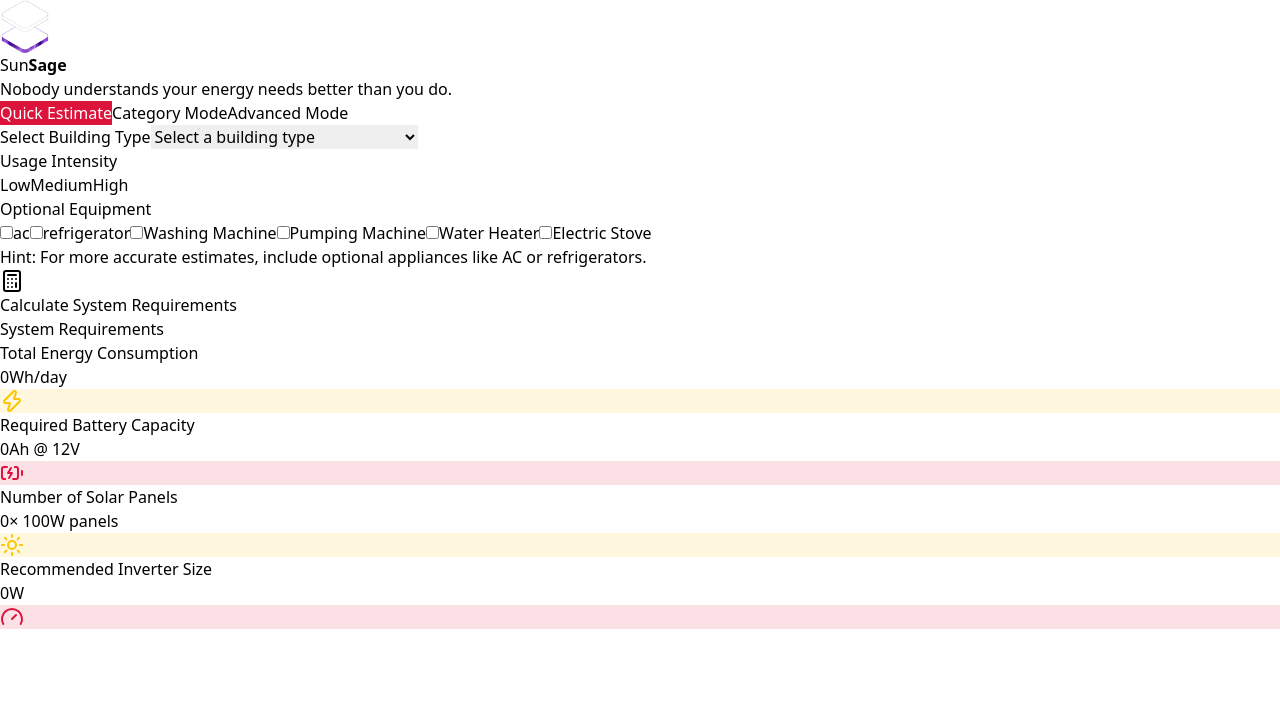
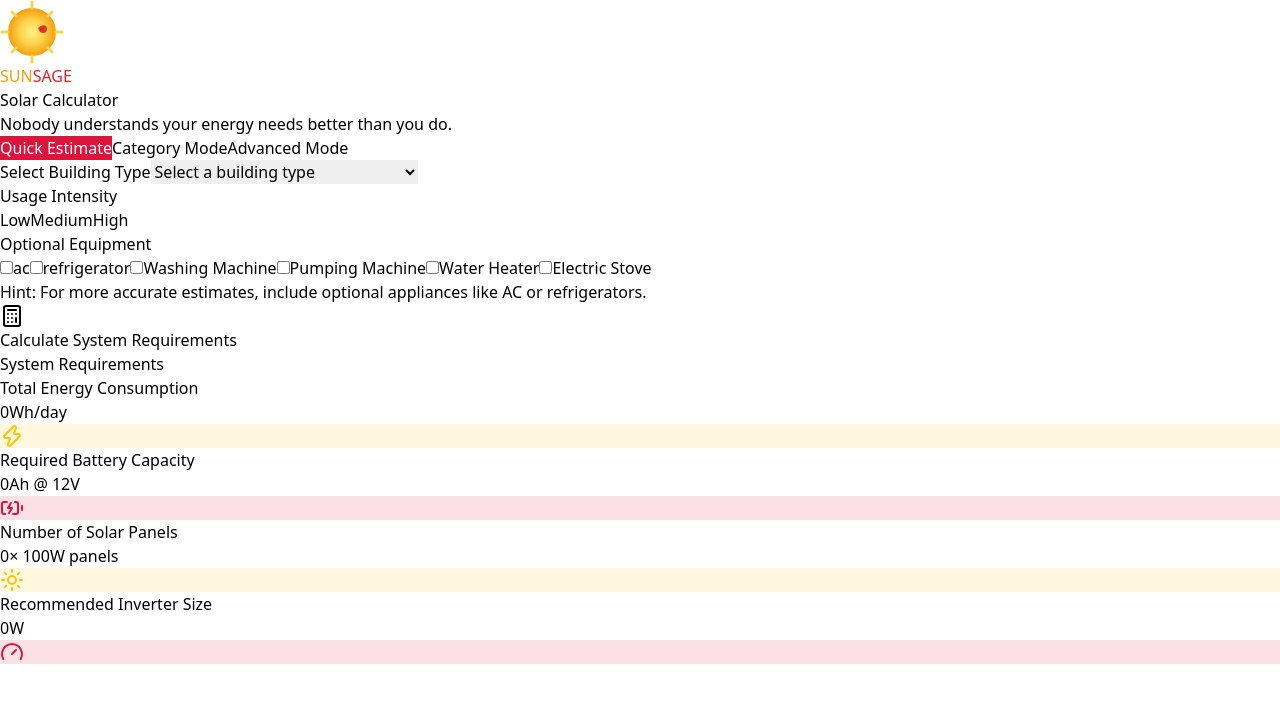
Before and after one commit to justpeterjp1/solar-sizing-tool, a React (Vite) app: page / in a window 1280 px wide. Shown: the top 702 px of the page. Built offline with nearby package versions, Linux system fonts and the light colour scheme.

Commit message:
added logo component

```diff
--- a/src/components/layout/Header.jsx
+++ b/src/components/layout/Header.jsx
@@ -1,13 +1,46 @@
 import Logo from '../../assets/hero.png'
 const Header = () => {
   return (
-       <header className="bg-white border-b border-gray-200 shadow-sm ">
+       <header className="bg-gray-50 border-b border-gray-200 shadow-sm ">
             <div className=" max-w-7xl mx-auto px-4 sm:px-6 lg:px-8 py-8">
-                <div className='flex items-center gap-1'>
-                <img src={Logo} alt="Logo" width="50" height="100" />
-                <h1 className="text-yellow-400 font-bold text-3xl">Sun<strong className="text-red-600">Sage</strong></h1>
-                </div>
-            <p className="text-stone-600 text-xl">Nobody understands your energy needs better than you do.</p>
+                  <div className="size-full flex items-center justify-start bg-slate-50">
+      <div className="flex items-center gap-3">
+        {/* Sun icon with sage leaf accent */}
+        <div className="relative">
+          <svg width="64" height="64" viewBox="0 0 64 64" fill="none" xmlns="http://www.w3.org/2000/svg">
+            {/* Sun rays */}
+            <g className="animate-spin" style={{ animationDuration: '20s', transformOrigin: 'center' }}>
+              <circle cx="32" cy="32" r="24" fill="url(#sunGradient)" />
+              <path d="M32 2 L32 8 M32 56 L32 62 M62 32 L56 32 M8 32 L2 32" stroke="#FCD34D" strokeWidth="3" strokeLinecap="round" />
+              <path d="M52 12 L47.5 16.5 M16.5 47.5 L12 52 M52 52 L47.5 47.5 M16.5 16.5 L12 12" stroke="#FCD34D" strokeWidth="3" strokeLinecap="round" />
+            </g>
+
+            {/* Sage leaf accent */}
+            <path d="M38 28 Q42 24 46 26 Q48 28 46 32 Q44 34 40 32 Z" fill="#DC2626" opacity="0.9" />
+            <path d="M40 30 L44 28" stroke="#7F1D1D" strokeWidth="0.5" />
+
+            {/* Gradients */}
+            <defs>
+              <radialGradient id="sunGradient" cx="50%" cy="50%" r="50%">
+                <stop offset="0%" stopColor="#FEF08A" />
+                <stop offset="50%" stopColor="#FCD34D" />
+                <stop offset="100%" stopColor="#F59E0B" />
+              </radialGradient>
+            </defs>
+          </svg>
+        </div>
+
+        {/* Logo text */}
+        <div className="flex flex-col">
+          <div className="flex items-baseline">
+            <span className="text-5xl font-bold tracking-tight" style={{ color: '#F59E0B' }}>SUN</span>
+            <span className="text-5xl font-bold tracking-tight" style={{ color: '#DC2626' }}>SAGE</span>
+          </div>
+          <p className="text-sm text-slate-600 tracking-wide">Solar Calculator</p>
+        </div>
+      </div>
+    </div>
+            <p className="text-stone-600  mt-1">Nobody understands your energy needs better than you do.</p>
             </div>
         </header>
   )
```
Also changed, not shown: src/lib/genrateInsights.js.
